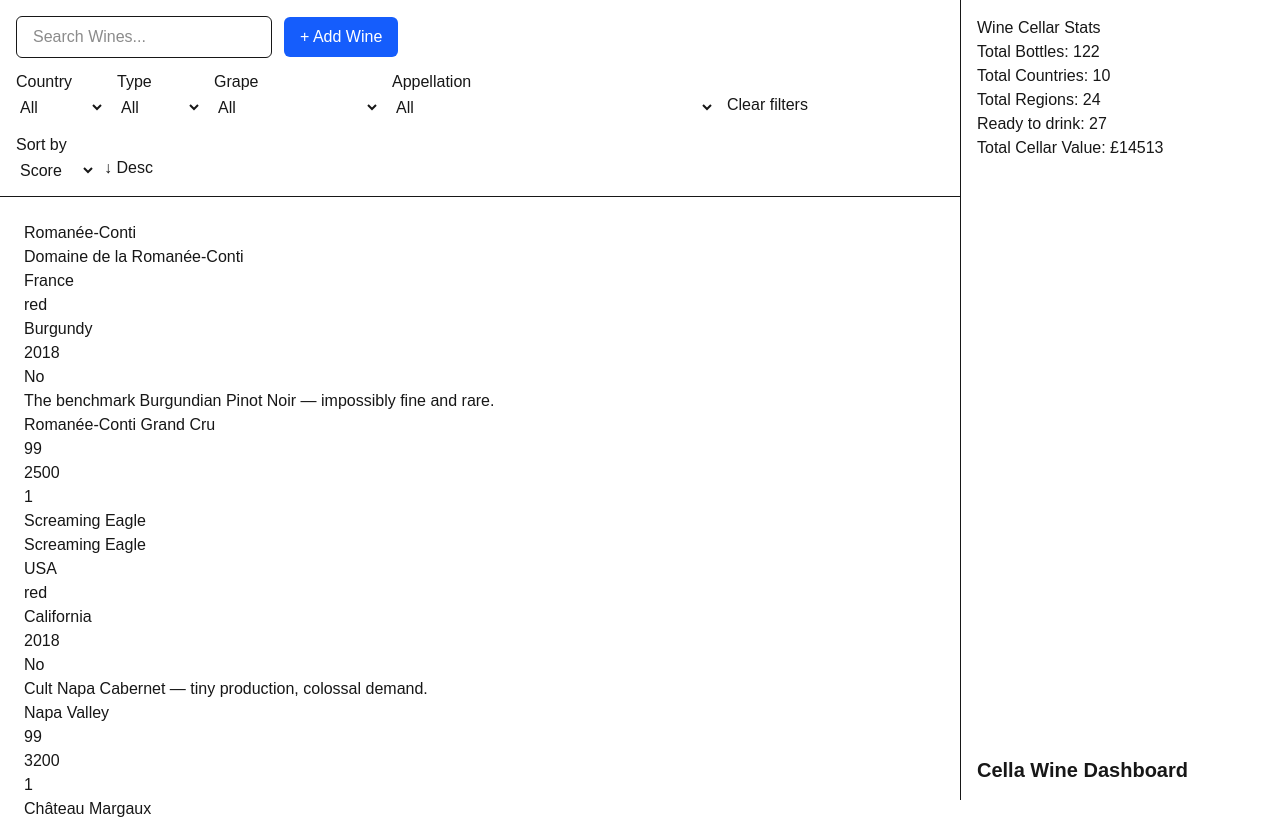
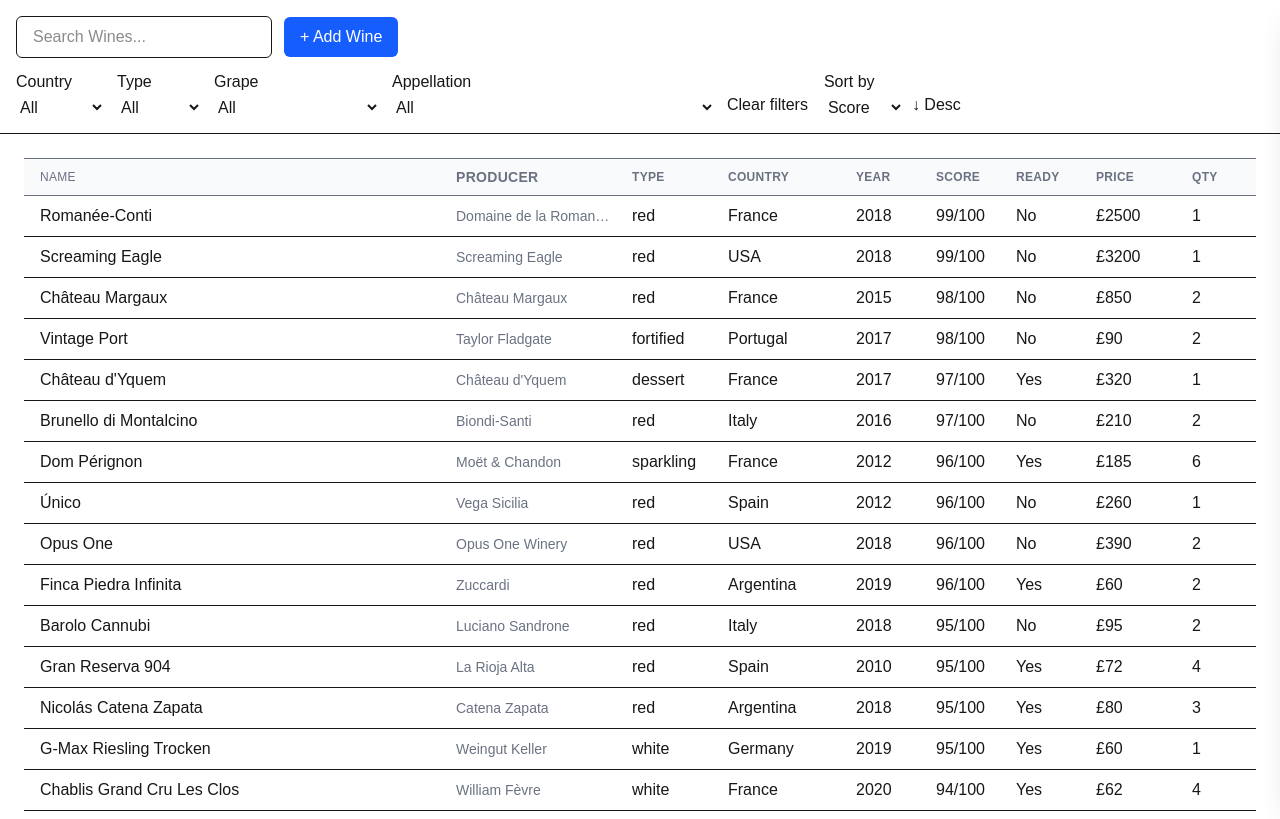
Before and after one commit to philippewisniewski/cella, a Next.js app: page / in a window 1280 px wide. Shown: the top 819 px of the page. Built offline with nearby package versions, Linux system fonts and the light colour scheme.

Commit message:
Refactoring of aside panel and WineDetails - asdide now flys out when WineCard component is clicked

```diff
--- a/app/page.tsx
+++ b/app/page.tsx
@@ -3,7 +3,7 @@
 
 export default async function Home() {
   // Server-side: fetch the seed once, before any HTML is sent. The client
-  // Dashboard then hydrates from localStorage and derives its own stats.
+  // Dashboard then hydrates from localStorage and owns all interactivity.
   const wines = await getWines()
 
   // Hand the plain data to the client Dashboard, which owns all interactivity.
--- a/components/aside.tsx
+++ b/components/aside.tsx
@@ -1,42 +1,69 @@
-import type { Wine, WineStats } from '@/lib/types'
-import WineStatsPanel from './wineStats'
+'use client'
+
+import { useState } from 'react'
+import type { Wine } from '@/lib/types'
 import WineDetail from './wineDetail'
 
+/**
+ * Aside — now a slide-in detail flyout.
+ *
+ * It is always mounted so it can animate. When `selected` is set the panel
+ * slides in from the right over a dimming backdrop; clicking the backdrop (or
+ * the Close button) calls `onClose`. We keep the *last* selected wine in local
+ * state so its content stays visible during the slide-out transition instead of
+ * vanishing the instant `selected` becomes null.
+ */
 export default function Aside({
     selected,
-    stats,
     onClose,
     onEdit,
     onDrink,
     onDelete,
 }: {
     selected: Wine | null
-    stats: WineStats
     onClose?: () => void
     onEdit?: () => void
     onDrink?: (id: string) => void
     onDelete?: (id: string) => void
 }) {
+    const [shown, setShown] = useState<Wine | null>(selected)
+    const open = selected !== null
+
+    // Keep the last selected wine so its content stays visible during the
+    // slide-out transition. Update during render (not in an effect) when a new
+    // wine is selected — the recommended pattern for deriving state from props.
+    if (selected && selected !== shown) {
+        setShown(selected)
+    }
+
     return (
-        <aside className="w-80 h-screen sticky top-0 flex flex-col border-l p-4">
-            {/* Content slot: scrolls internally if the detail view is tall,
-                so the logo below always stays visible. */}
-            <div className="flex-1 overflow-y-auto">
-                {selected ? (
+        <>
+            {/* Dimming backdrop — click to close. Disabled (no pointer events)
+                when closed so it doesn't block the list underneath. */}
+            <div
+                onClick={onClose}
+                aria-hidden={!open}
+                className={`fixed inset-0 z-40 bg-black/30 transition-opacity duration-300 ${
+                    open ? 'opacity-100' : 'pointer-events-none opacity-0'
+                }`}
+            />
+
+            {/* The sliding panel. */}
+            <aside
+                className={`fixed top-0 right-0 z-50 h-screen w-96 max-w-[90vw] overflow-y-auto border-l bg-white shadow-xl transition-transform duration-300 ${
+                    open ? 'translate-x-0' : 'translate-x-full'
+                }`}
+            >
+                {shown && (
                     <WineDetail
-                        wine={selected}
+                        wine={shown}
                         onClose={onClose}
                         onEdit={onEdit}
                         onDrink={onDrink}
                         onDelete={onDelete}
                     />
-                ) : (
-                    <WineStatsPanel stats={stats} />
                 )}
-            </div>
-
-            {/* Logo pinned at the bottom of the rail. */}
-            <h1 className="mt-4 text-xl font-semibold">Cella Wine Dashboard</h1>
-        </aside>
+            </aside>
+        </>
     )
 }
--- a/components/dashboard.tsx
+++ b/components/dashboard.tsx
@@ -8,7 +8,6 @@
   sortWines,
   loadWines,
   saveWines,
-  computeStats,
 } from '@/lib/wines'
 import Header from './header'
 import WineList from './wineList'
@@ -25,7 +24,7 @@
   // We copy `initialWines` because props must never be mutated directly.
   const [wines, setWines] = useState<Wine[]>(initialWines)
 
-  // The wine shown in the aside. `null` means "show the stats panel instead".
+  // The wine shown in the detail flyout. `null` means the flyout is closed.
   const [selected, setSelected] = useState<Wine | null>(null)
 
   // What the main area displays: the list, the add form, or the edit form.
@@ -67,11 +66,6 @@
   }, [])
   /* eslint-enable react-hooks/set-state-in-effect */
 
-  // Derive stats live from the current wines, so the aside updates whenever a
-  // wine is added, drunk, or deleted (previously stats came from the server
-  // and went stale).
-  const stats = useMemo(() => computeStats(wines), [wines])
-
   // Persist the cellar whenever it changes — but only after the initial load,
   // so we never clobber real saved data with the seed.
   useEffect(() => {
@@ -104,8 +98,7 @@
     setEditingWine(undefined)
   }
 
-  // "Back to dashboard" on the detail view → clear the aside selection
-  // (so the stats panel shows again).
+  // "Close" on the detail flyout → clear the selection (slides the flyout out).
   const handleClose = () => setSelected(null)
 
   // Save from the form → add a new wine or replace an existing one by id,
@@ -147,8 +140,9 @@
 
   // === BLOCK 5: RENDER ===
   return (
-    <div className="flex">
-      {/* LEFT COLUMN: header (search + filters) over the list/form */}
+    <div className="flex min-h-screen flex-col">
+      {/* MAIN COLUMN: header (search + filters) over the inventory list/form.
+          The list now owns the full width; the detail view is a slide-in flyout. */}
       <div className="flex-1">
         <Header
           wines={wines}
@@ -173,10 +167,9 @@
         </main>
       </div>
 
-      {/* RIGHT RAIL: full-height aside (stats/detail + logo) */}
+      {/* DETAIL FLYOUT: slides in from the right when a wine is selected. */}
       <Aside
         selected={selected}
-        stats={stats}
         onClose={handleClose}
         onEdit={handleEdit}
         onDrink={handleDrink}
--- a/components/wineCard.tsx
+++ b/components/wineCard.tsx
@@ -2,25 +2,16 @@
 
 export default function WineCard({ wine }: { wine: Wine }) {
     return (
-        <div>
-            <ul>
-                <li><h3>{wine.name}</h3></li>
-                <li>{wine.producer}</li>
-                <li>{wine.country}</li>
-            </ul>
-            <ul>
-                <li>{wine.type}</li>
-                <li>{wine.region}</li>
-                <li>{wine.year}</li>
-                <li>{wine.readyToDrink ? 'Yes' : 'No'}</li>
-            </ul>
-            <p>{wine.description}</p>
-            <ul>
-                <li>{wine.appellation}</li>
-                <li>{wine.score}</li>
-                <li>{wine.price}</li>
-                <li>{wine.quantity}</li>
-            </ul>
+        <div className="flex items-center gap-4 px-4 py-2 border-b hover:bg-black/5">
+            <span className="flex-1 min-w-0 font-medium truncate">{wine.name}</span>
+            <span className="w-40 truncate text-sm text-gray-500">{wine.producer}</span>
+            <span className="w-20">{wine.type}</span>
+            <span className="w-28">{wine.country}</span>
+            <span className="w-16">{wine.year}</span>
+            <span className="w-16">{wine.score}/100</span>
+            <span className="w-16">{wine.readyToDrink ? 'Yes' : 'No'}</span>
+            <span className="w-20">£{wine.price}</span>
+            <span className="w-12">{wine.quantity}</span>
         </div>
     )
 }
--- a/components/wineDetail.tsx
+++ b/components/wineDetail.tsx
@@ -25,7 +25,7 @@
 
     return (
         <div>
-            <button onClick={() => onClose?.()}>← Back to dashboard</button>
+            <button onClick={() => onClose?.()}>✕ Close</button>
             <h2>{wine.name}</h2>
 
             <dl>
--- a/components/wineList.tsx
+++ b/components/wineList.tsx
@@ -6,48 +6,47 @@
 /**
  * WineList Component
  *
- * A component that displays a list of wines as clickable cards.
- * It receives wine data and a selection handler from its parent component.
+ * Renders the cellar as a horizontal inventory table: a column-header row
+ * followed by one clickable WineCard row per wine. Clicking a row opens
+ * the detail flyout (handled by the parent via `onSelect`).
  */
 export default function WineList({
     /**
      * wines: Array of Wine objects to display
-     *
-     * This prop contains the complete list of wine data that will be rendered
-     * as individual wine cards. Each wine object should include properties like
-     * id, name, vintage, region, etc. as defined in the Wine type.
      */
     wines,
     /**
-     * onSelect: Callback function for handling wine selection
-     *
-     * This prop is a function that gets called when a user clicks on a wine card.
-     * It receives the selected Wine object as an argument, allowing the parent
-     * component to handle the selection logic (e.g., updating state, opening details,
-     * or performing other actions based on the selected wine).
+     * onSelect: Callback fired when a wine row is clicked, opening its detail.
      */
     onSelect,
 }: {
     wines: Wine[]
     onSelect: (wine: Wine) => void
 }) {
-
     return (
         <div>
-            {/*
-                Map over the wines array to create individual wine cards
-                Each wine is rendered as a clickable container with its own WineCard component
-            */}
+            {/* Column header — widths mirror WineCard so the rows line up.
+                (Kept non-sticky for now to avoid overlapping the sticky page
+                Header; revisit when the header is redesigned.) */}
+            <div className="flex items-center gap-4 border-b border-t bg-gray-50 px-4 py-2 text-xs font-semibold uppercase tracking-wide text-gray-500">
+                <span className="flex-1 min-w-0 font-medium">Name</span>
+                <span className="w-40 truncate text-sm text-gray-500">Producer</span>
+                <span className="w-20">Type</span>
+                <span className="w-28">Country</span>
+                <span className="w-16">Year</span>
+                <span className="w-16">Score</span>
+                <span className="w-16">Ready</span>
+                <span className="w-20">Price</span>
+                <span className="w-12">Qty</span>
+            </div>
+
+            {/* One clickable row per wine. */}
             {wines.map((wine) => (
                 <div
-                    key={wine.id}  // React requires unique keys for list items
-                    onClick={() => onSelect(wine)}  // Call the selection handler when clicked
-                    className="cursor-pointer"  // Visual feedback that this is clickable
+                    key={wine.id}
+                    onClick={() => onSelect(wine)}
+                    className="cursor-pointer"
                 >
-                    {/*
-                        Render the individual WineCard component with the wine data
-                        The WineCard component is responsible for displaying the wine's details
-                    */}
                     <WineCard wine={wine} />
                 </div>
             ))}
```
